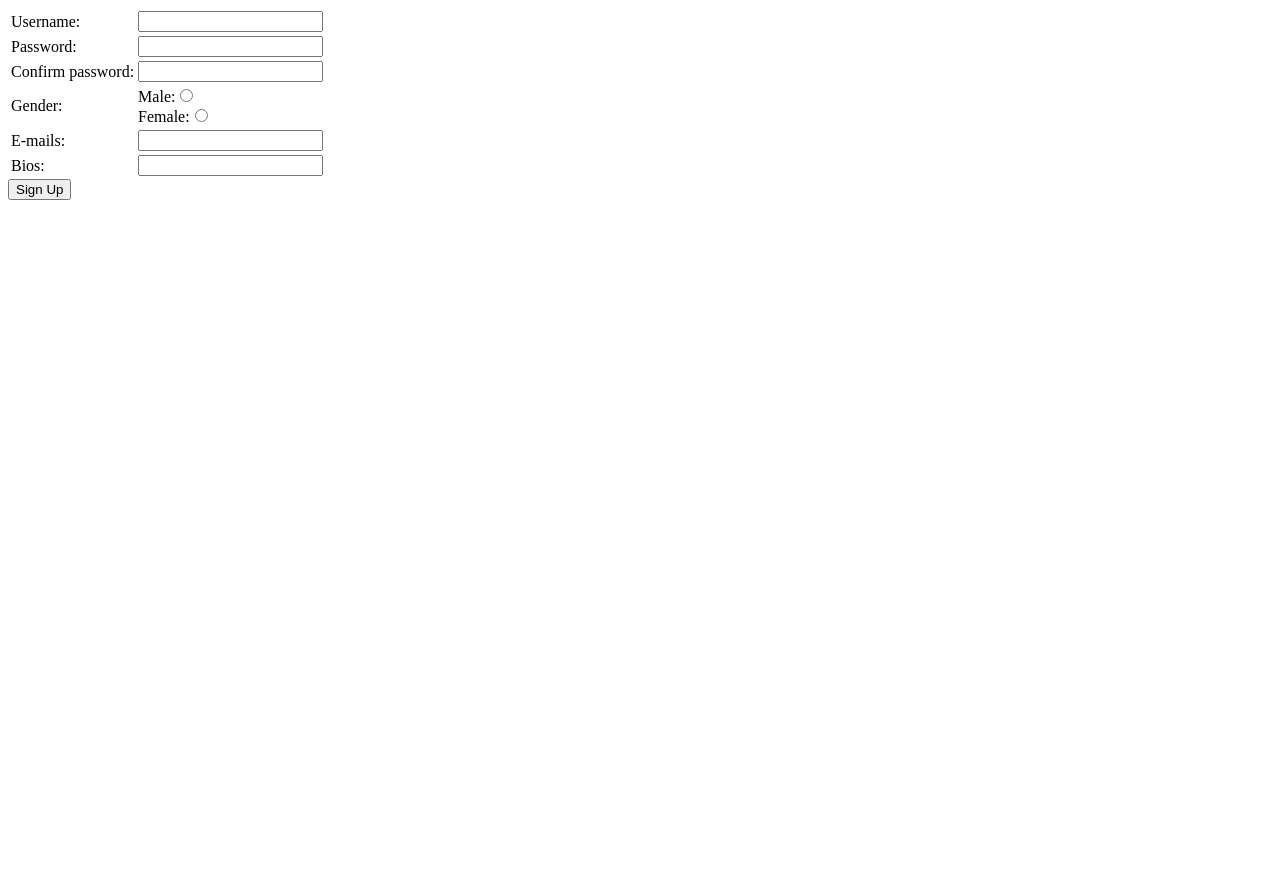
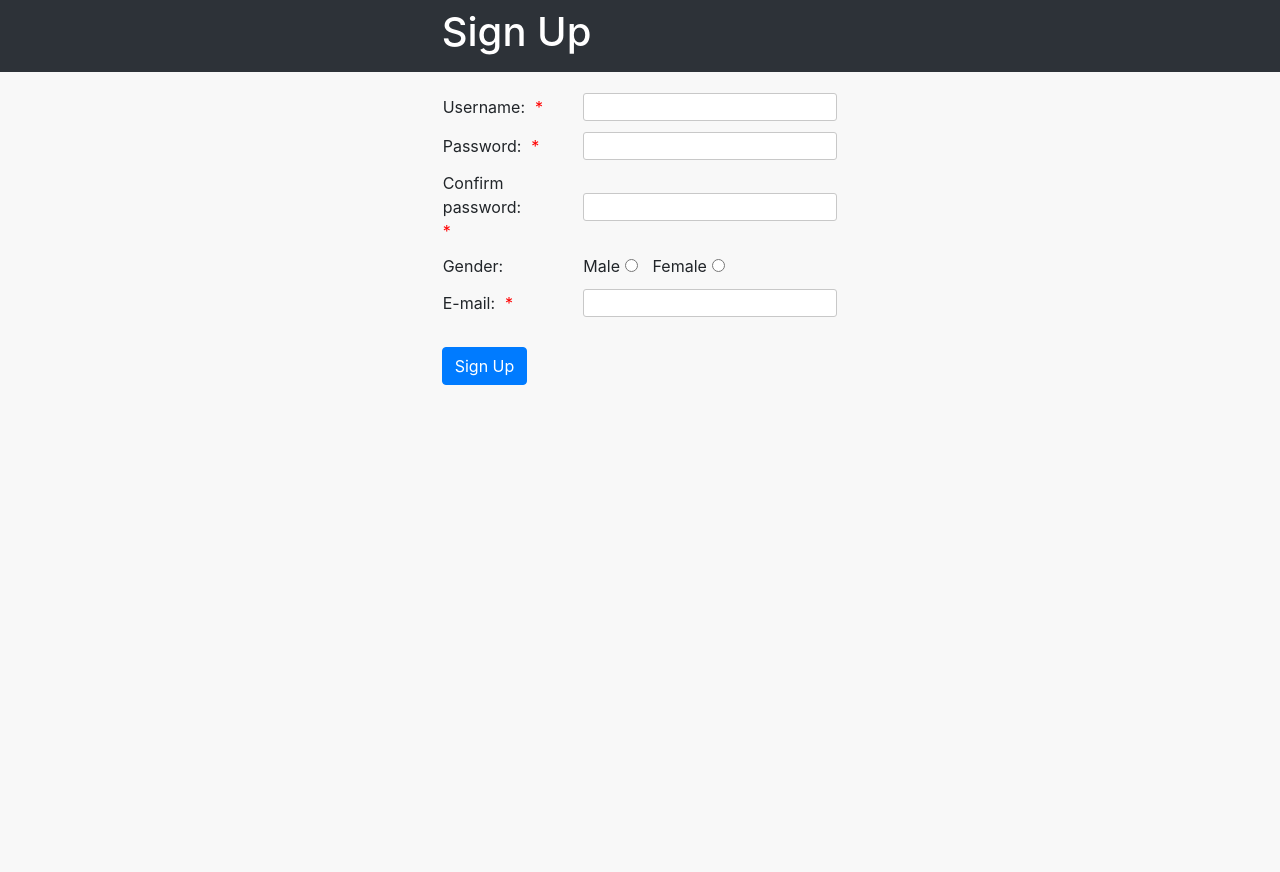
Before and after one commit to LeonVincii/unichat, a Django app: page /register/ in a window 1280 px wide. Before the commit the page ends 200 px from the top, so only its background shows below. Run offline with Django 3.2, Linux system fonts and the light colour scheme; some libraries are stand-ins or nearby versions.

Commit message:
Worked on the front-end of signup page.

```diff
--- a/unichat_app/static/registration/register.css
+++ b/unichat_app/static/registration/register.css
@@ -0,0 +1,49 @@
+#header_row {
+    color: white;
+    background-color: rgb(45, 50, 56);
+    padding-top: 10px;
+    padding-bottom: 10px;
+}
+#content_row {
+    background-color: rgb(248, 248, 248);
+    padding-top: 20px;
+    height: 100%;
+}
+#register_error_msg {
+    color: red;
+}
+#submit_btn_placeholder {
+    margin-top: 20px;
+}
+
+.container-fluid {
+    height: 100vh;
+}
+.register_input {
+    display: inline-block;
+    background-color: white;
+    border: thin solid rgb(200, 200, 200);
+    border-radius: 3px;
+}
+.value_td {
+    padding-left: 10px;
+}
+.register_title {
+    display: inline-block;
+    margin-right: 10px;
+}
+.required_filed_indicator {
+    color: red;
+    display: inline-block;
+}
+.gender_title {
+    margin-right: 5px;
+    display: inline-block;
+}
+.gender_input {
+    margin-right: 10px;
+}
+
+td {
+    padding-bottom: 10px;
+}
--- a/unichat_app/templates/registration/register.html
+++ b/unichat_app/templates/registration/register.html
@@ -3,51 +3,61 @@
 <!DOCTYPE html>
 <html lang="en">
 <head>
-	<meta charset="UTF-8">
+	{% include 'js.html' %}
+	{% include 'css.html' %}
 	<title>Register</title>
 	<link rel="stylesheet" type="text/css" href="{% static 'registration/register.css' %}">
 	<script src="{% static 'registration/register.js' %}"></script>
 </head>
 <body>
+	<div class="container-fluid">
+		<div id="header_row" class="row">
+			<div class="col"></div>
+			<div class="col"><h1>Sign Up</h1></div>
+			<div class="col"></div>
+		</div>
+		<div id="content_row" class="row">
+			<div class="col"></div>
+			<div class="col">
+				<div id="register_error_msg">
 					{% if errors %}
 						{{ errors }}
 					{% endif %}
+				</div>
 				<form method="post" action="{% url 'register' %}"> {% csrf_token %}
 					<table>
 					<tr>
-		    <td>Username:</td>
-		    <td><input class="register_input" name="username" type="text" title="username" required></td>
+					    <td><div class="register_title">Username:</div><div class="required_filed_indicator">*</div></td>
+					    <td class="value_td"><input class="register_input" name="username" type="text" title="username" required></td>
 					</tr>
 					<tr>
-		    <td>Password:</td>
-		    <td><input class="register_input" name="password1" type="password" title="password" required></td>
+					    <td><div class="register_title">Password:</div><div class="required_filed_indicator">*</div></td>
+					    <td class="value_td"><input class="register_input" name="password1" type="password" title="password" required></td>
 					</tr>
 					<tr>
-		    <td>Confirm password:</td>
-		    <td><input class="register_input" name="password2" type="password" title="password" required></td>
+					    <td><div class="register_title">Confirm password:</div><div class="required_filed_indicator">*</div></td>
+					    <td class="value_td"><input class="register_input" name="password2" type="password" title="password" required></td>
 					</tr>
 					<tr>
-		    <td>Gender:</td>
-		    <td>
-			    <div>
-				    Male:<input class="register_input" name="gender" type="radio" title="gender-m" value="M">
-			    </div>
-			    <div>
-				    Female:<input class="register_input" name="gender" type="radio" title="gender-f" value="F">
-			    </div>
+					    <td><div class="register_title">Gender:</div></td>
+					    <td class="value_td">
+						    <div class="gender_title">Male</div><input class="register_input gender_input" name="gender" type="radio" title="gender-m" value="M">
+						    <div class="gender_title">Female</div><input class="register_input gender_input" name="gender" type="radio" title="gender-f" value="F">
 					    </td>
 					</tr>
 					<tr>
-		    <td>E-mails:</td>
-		    <td><input class="register_input" name="email" type="email" title="email"></td>
-		</tr>
-		<tr>
-		    <td>Bios:</td>
-		    <td><input class="register_input" name="bios" type="text" title="bios"></td>
+					    <td><div class="register_title">E-mail:</div><div class="required_filed_indicator">*</div></td>
+					    <td class="value_td"><input class="register_input" name="email" type="email" title="email"></td>
 					</tr>
 					</table>
-		<input id="submit_btn" type="submit" value="Sign Up"/>
+					<div id="submit_btn_placeholder">
+						<input id="submit_btn" class="btn btn-primary" type="submit" value="Sign Up"/>
+					</div>
 					<input type="hidden" name="next" value="{{ next }}"/>
 				</form>
+			</div>
+			<div class="col"></div>
+		</div>
+	</div>
 </body>
 </html>
```
Lines whose indentation alone changed are shown as unchanged.
